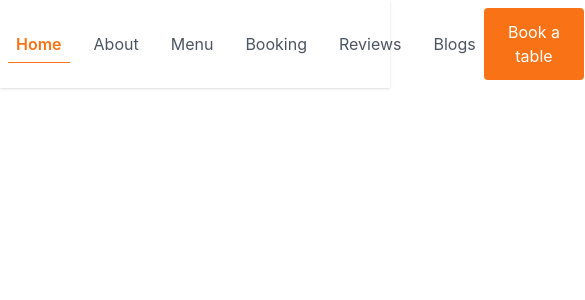
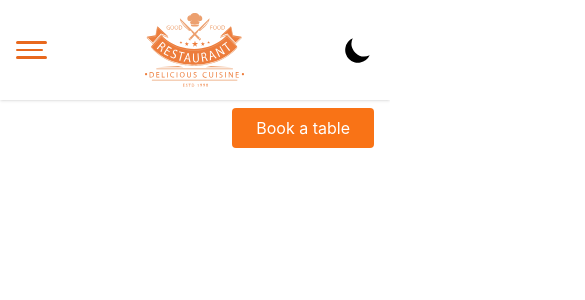
Before and after one commit to solaiman5683/good-vibes, a Next.js app: page / in a window 390 px wide. Shown: the top 300 px of the page, 585 px wide, since content can reach past the window. Built offline with nearby package versions, Linux system fonts and the light colour scheme.

Commit message:
Navigation bar added for mobile device

```diff
--- /dev/null
+++ b/components/Navigation/MobileNavigation.jsx
@@ -0,0 +1,45 @@
+import React from 'react';
+import Image from 'next/image';
+import { useTheme } from 'next-themes';
+import ActiveLink from '../ActiveLink/ActiveLink';
+import SwitchThemeButton from '../SwitchThemeButton/SwitchThemeButton';
+
+const MobileNavigation = () => {
+	const { systemTheme, theme, setTheme } = useTheme();
+	const currentTheme = theme === 'system' ? systemTheme : theme;
+
+	return (
+		<>
+			<div className='flex justify-between items-center shadow px-4'>
+				<Image
+					src={
+						currentTheme === 'dark'
+							? '/images/hamburger-dark.svg'
+							: '/images/hamburger.svg'
+					}
+					alt='logo'
+					width={31}
+					height={36}
+				/>
+
+				<Image
+					src={
+						currentTheme === 'dark'
+							? '/images/logo-dark.svg'
+							: '/images/logo.svg'
+					}
+					alt='logo'
+					width={99.27}
+					height={100}
+				/>
+
+				<SwitchThemeButton />
+			</div>
+			<button className='bg-orange-500 ml-auto mr-4 block mt-2 px-6 py-2 rounded text-white'>
+				Book a table
+			</button>
+		</>
+	);
+};
+
+export default MobileNavigation;
--- a/components/Navigation/Navigation.jsx
+++ b/components/Navigation/Navigation.jsx
@@ -20,7 +20,6 @@ const Navigation = () => {
 						alt='logo'
 						width={134}
 						height={89}
-						className='h-8 w-8'
 					/>
 					<div className='mx-auto'>
 						<ul className='flex justify-center gap-4'>
--- a/pages/index.js
+++ b/pages/index.js
@@ -1,10 +1,16 @@
+import MobileNavigation from '../components/Navigation/MobileNavigation';
 import Navigation from '../components/Navigation/Navigation';
 import SwitchThemeButton from '../components/SwitchThemeButton/SwitchThemeButton';
 
 export default function Home() {
 	return (
 		<div>
-			<Navigation />
+			<div className='hidden lg:block'>
+				<Navigation />
+			</div>
+			<div className='block lg:hidden'>
+				<MobileNavigation />
+			</div>
 		</div>
 	);
 }
```
Also changed, not shown: public/images/hamburger-dark.svg (added), public/images/hamburger.svg (added).
